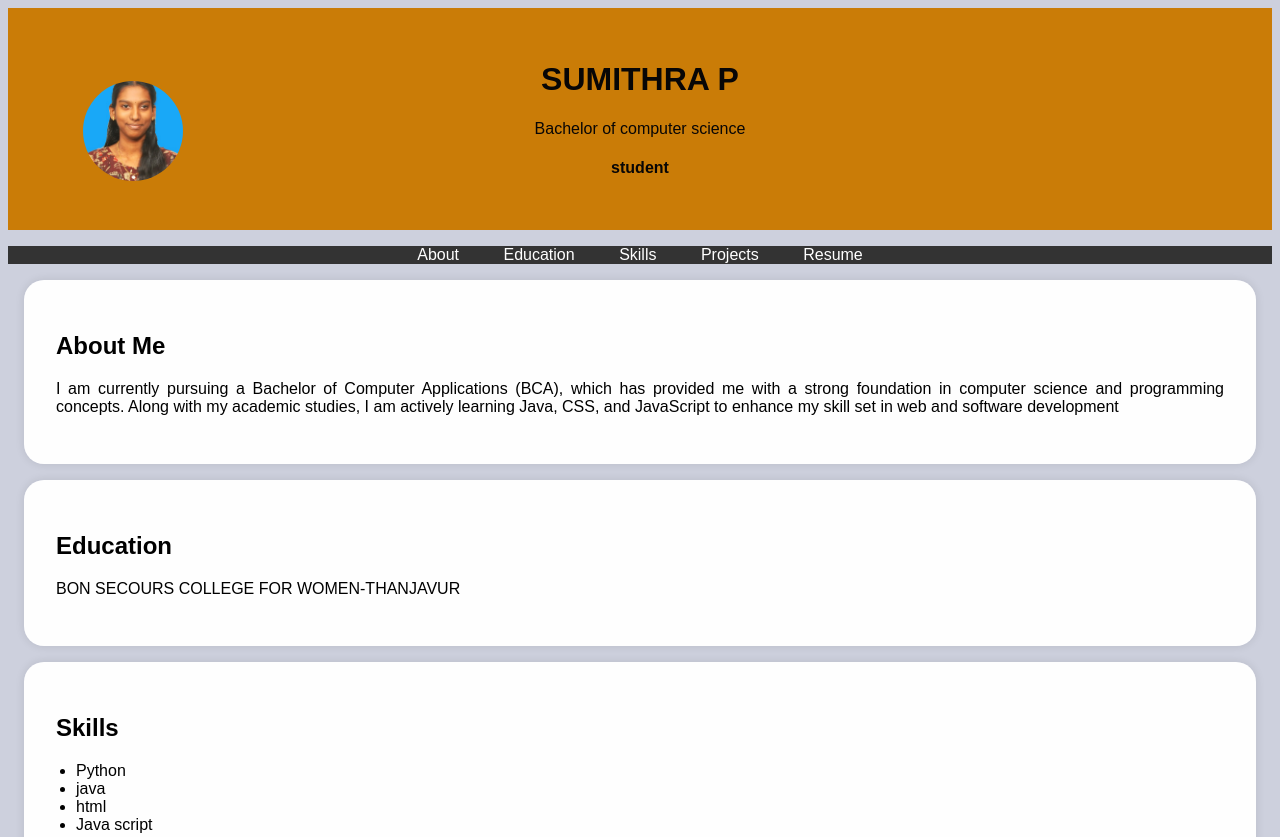
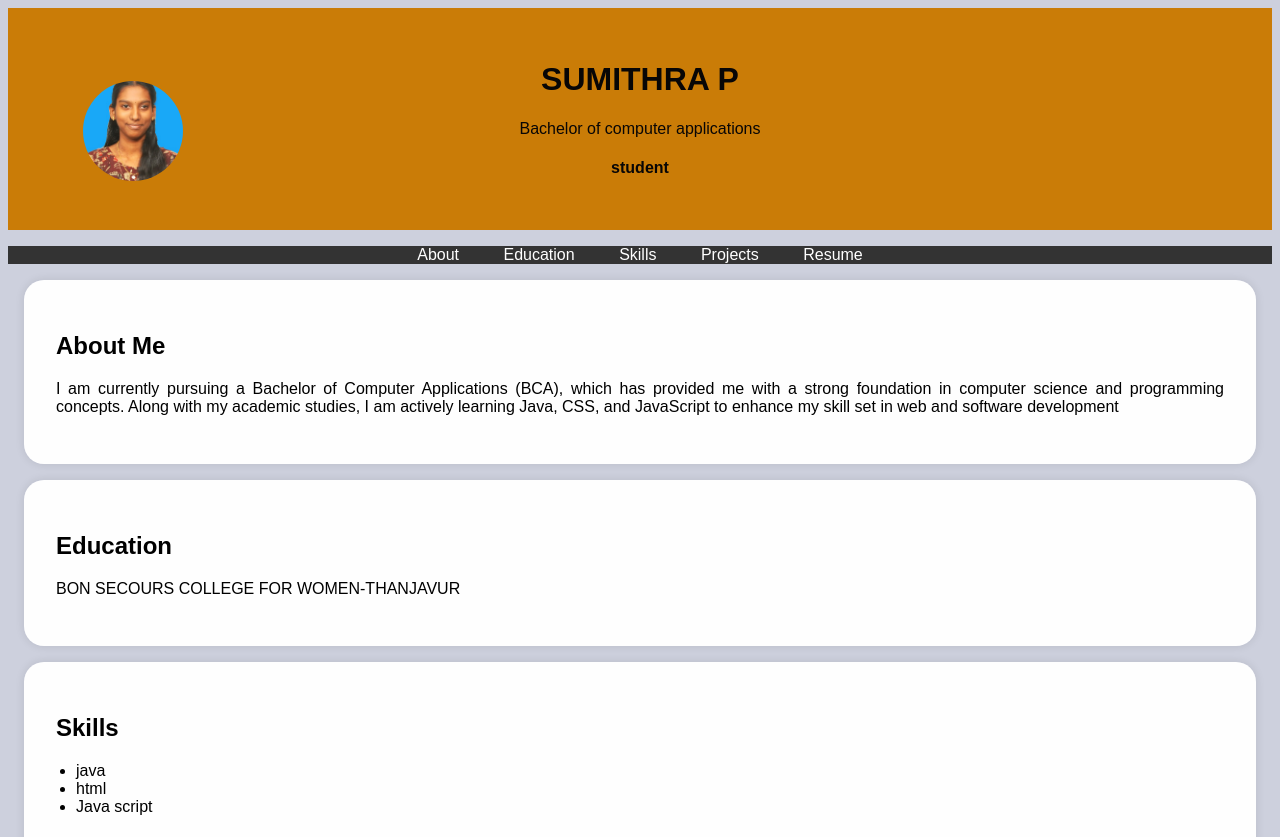
Before and after one commit to sumithra8599/digital-portfolio, a plain HTML site: page index.html in a window 1280 px wide. Shown: the top 837 px of the page. Drawn offline with Linux system fonts and the light colour scheme.

Commit message:
Update index.html

```diff
--- a/index.html
+++ b/index.html
@@ -113,7 +113,7 @@
             <!-- Add your profile picture here -->
             <img src="sumithra.jpg" alt="Your Profile Picture" class="profile-picture">
             <h1>SUMITHRA P</h1>
-            <p>Bachelor of computer science</p>
+            <p>Bachelor of computer applications</p>
             <h4>student</h4>
         </div>
     </header>
@@ -151,7 +151,6 @@
         <div class="section-content">
             <h2>Skills</h2>
             <ul>
-                <li>Python</li>
                 <li>java</li>
                 <li>html</li>
                 <li>Java script</li>
```
